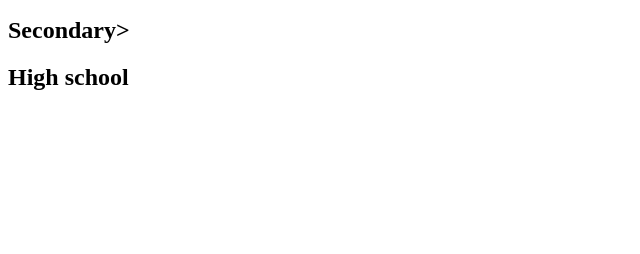
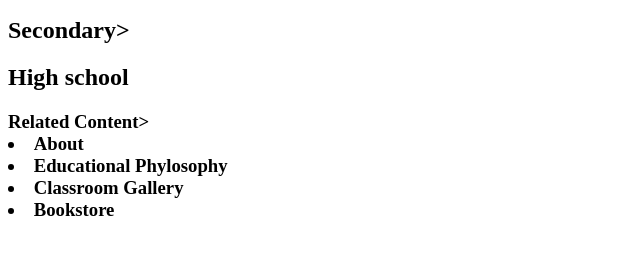
Before and after one commit to Sieudothi/cel.vn, a plain HTML site: page index.html in a window 1280 px wide. Shown: the part 450-704 px from the top of the page, without its empty margins (0-640 px from the left). Drawn offline with Linux system fonts and the light colour scheme.

Commit message:
July 9th

```diff
--- a/index.html
+++ b/index.html
@@ -7,6 +7,11 @@
   <h2>Primary</h2>
   <h2>Secondary></h2>
   <h2>High school</h2>
+  <h3>Related Content>
+   <li>About</li>
+   <li>Educational Phylosophy</li>
+   <li>Classroom Gallery</li>
+   <li>Bookstore</li>
 </body>
 
 </html>
```
